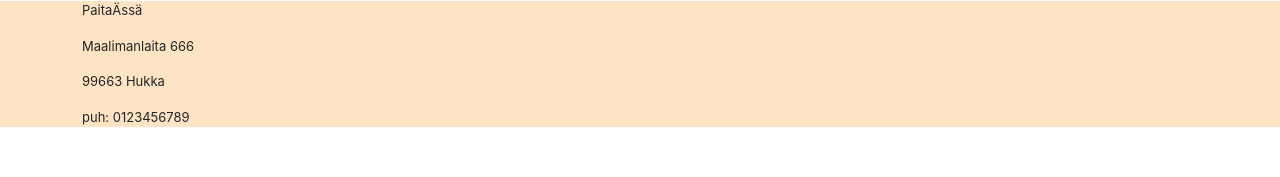
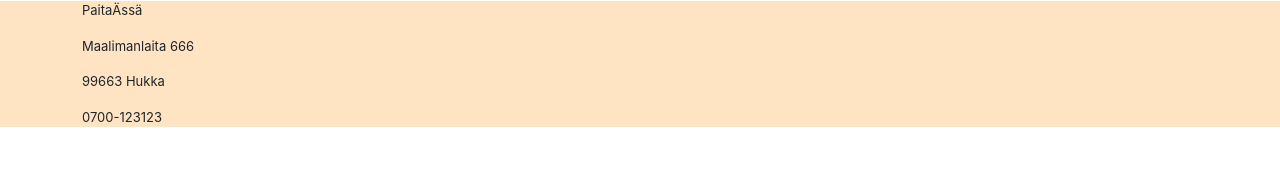
Before and after one commit to n0vaan00/verkkokauppa-react, a React (Create React App) app: page / in a window 1280 px wide. Shown: the part 119-296 px from the top of the page. Built offline with nearby package versions, Linux system fonts and the light colour scheme.

Commit message:
app ja footer

```diff
--- a/src/App.js
+++ b/src/App.js
@@ -6,9 +6,9 @@ import Home from './Home';
 import ContactUs from './ContactUs';
 import NotFound from './NotFound';
 import Footer from './Footer';
-import Pitkahihaiset from './Pitkahihaiset'
-import Hihattomat from './Hihattomat'
-import Tpaidat from './Tpaidat'
+import Pitkahihaiset from './Pitkahihaiset';
+import Hihattomat from './Hihattomat';
+import Tpaidat from './Tpaidat';
 
 function App() {
   return (
--- a/src/Footer.js
+++ b/src/Footer.js
@@ -8,10 +8,8 @@ export default function Footer() {
                 <div className="container">
                     <p>PaitaÄssä</p>
                     <p>Maalimanlaita 666</p>
-                </div>
-                <div className="container">
                     <p>99663 Hukka</p>
-                    <p>puh: 0123456789</p>
+                    <p>0700-123123</p>
                 </div>
 
             </footer>
```
